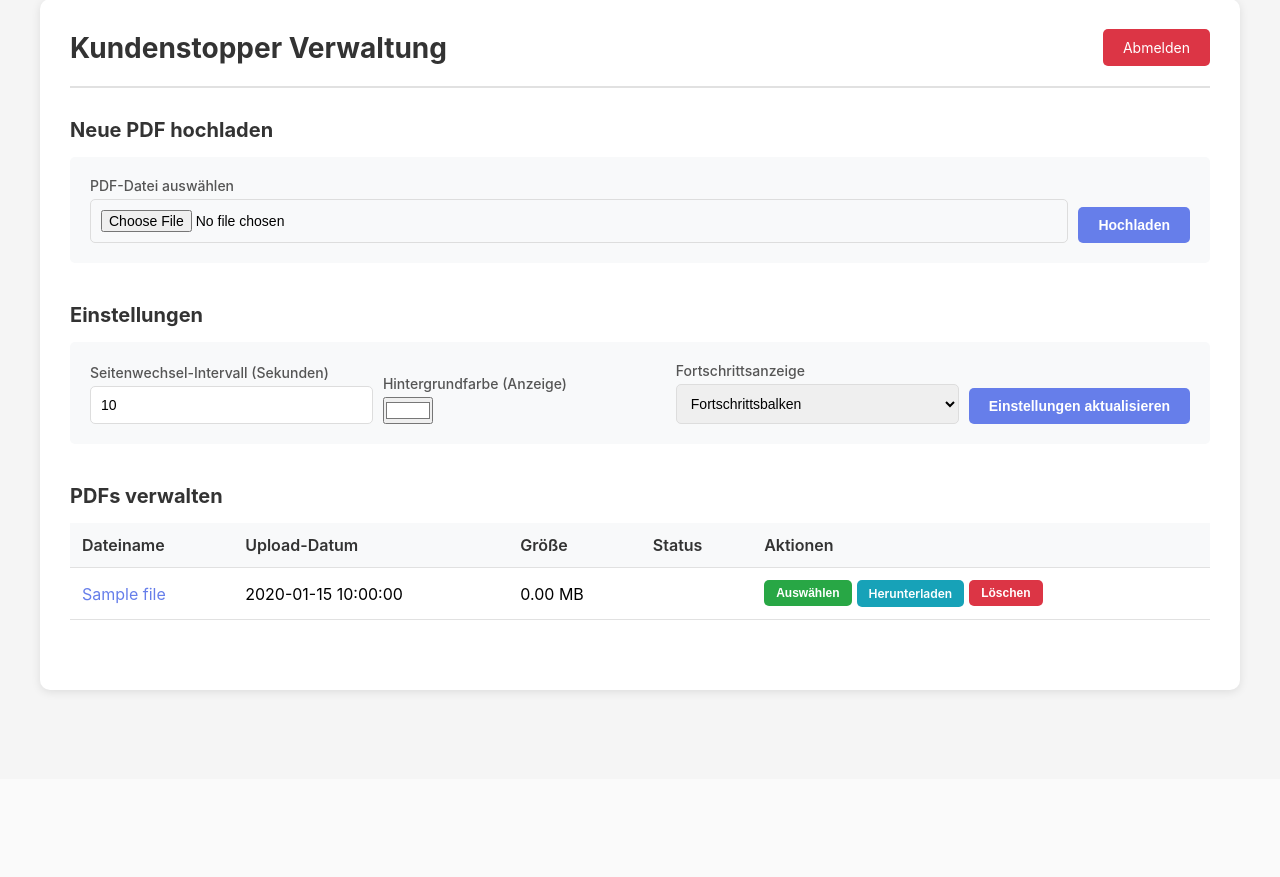
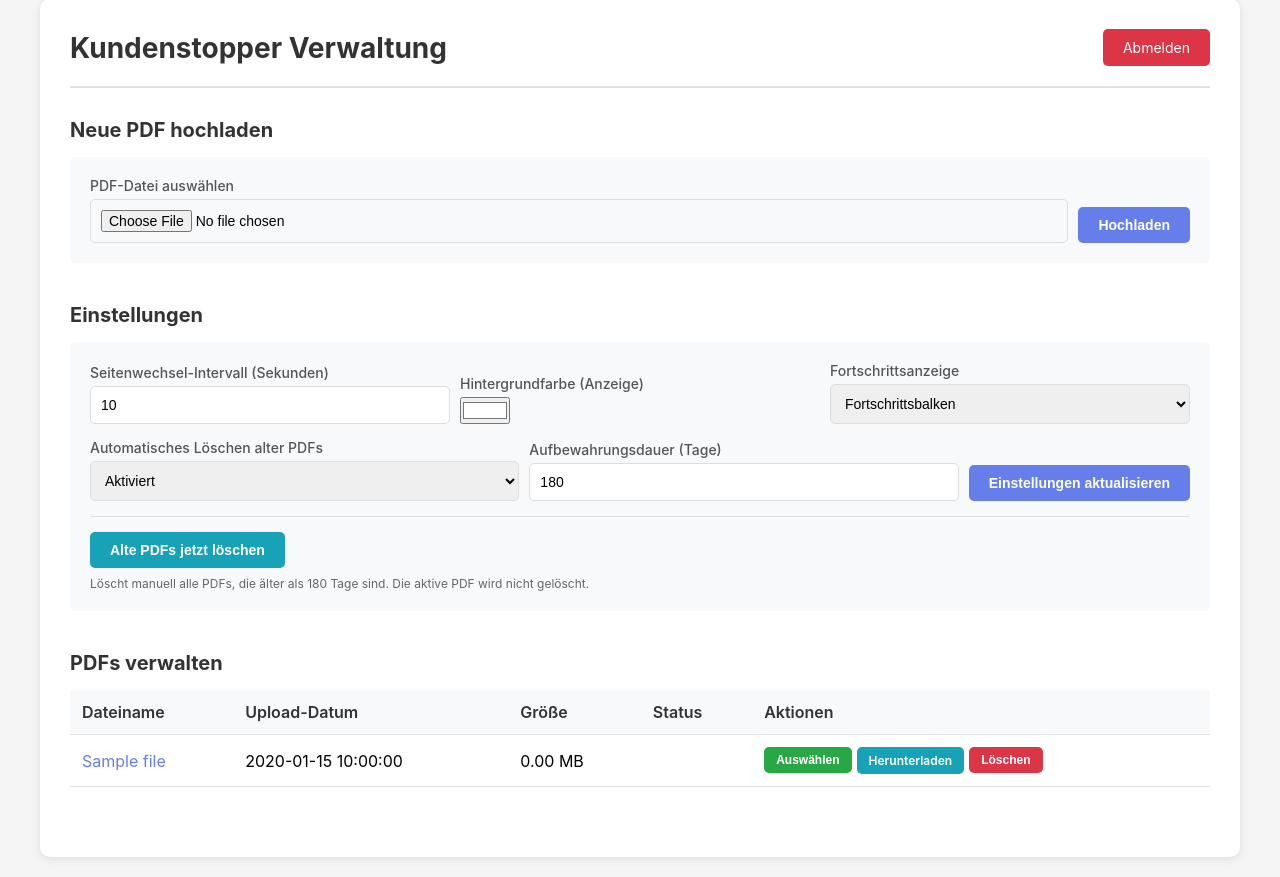
Before and after one commit to parsnipsmoothie/kundenstopper, a Flask app: page /admin in a window 1280 px wide. Shown: the part 21-898 px from the top of the page. Before the commit the page ends 715 px from the top, so only its background shows below. Run offline with Flask 3, Linux system fonts and the light colour scheme; the visitor is signed in with stand-in values (Sample User, id 1); data comes from the database, SQL or seed files in the repository; tables that the repository leaves empty hold one stand-in row (values such as "Sample post"); parts of the project's set-up code (start-up, migrations or seed data) failed here and were passed over.

Commit message:
Add automatic cleanup of old PDF files
Implements automatic deletion of PDF files older than a configurable
threshold (default: 180 days), with protection for currently active PDFs.

Features:
- Automatic cleanup on upload (can be disabled via settings)
- Manual cleanup button in admin panel
- Configurable retention period (1-3650 days)
- Active PDF protection (never deletes currently displayed PDF)
- New database settings: auto_cleanup_enabled, auto_cleanup_days

Changes:
- models.py: Added cleanup_old_pdfs() function and new settings
- app.py: Integrated cleanup into upload route, added manual cleanup route
- admin.html: Added cleanup configuration UI and manual cleanup button

Co-Authored-By: Claude Sonnet 4.5 <noreply@anthropic.com>

```diff
--- a/app.py
+++ b/app.py
@@ -10,7 +10,7 @@ from config import config
 from models import (
     init_db, add_pdf, get_pdf, get_all_pdfs, get_pdf_count,
     update_pdf_name, delete_pdf, get_newest_pdf,
-    get_setting, set_setting
+    get_setting, set_setting, cleanup_old_pdfs
 )
 
 # Add MIME type for .mjs files (ES6 JavaScript modules)
@@ -144,6 +144,8 @@ def admin():
     cycle_interval = int(get_setting('cycle_interval', '10'))
     background_color = get_setting('background_color', '#ffffff')
     progress_indicator = get_setting('progress_indicator', 'progress')
+    auto_cleanup_enabled = get_setting('auto_cleanup_enabled', 'true')
+    auto_cleanup_days = int(get_setting('auto_cleanup_days', '180'))
 
     return render_template(
         'admin.html',
@@ -153,7 +155,9 @@ def admin():
         selected_id=selected_id,
         cycle_interval=cycle_interval,
         background_color=background_color,
-        progress_indicator=progress_indicator
+        progress_indicator=progress_indicator,
+        auto_cleanup_enabled=auto_cleanup_enabled,
+        auto_cleanup_days=auto_cleanup_days
     )
 
 
@@ -188,7 +192,13 @@ def upload_pdf():
     # Add to database
     add_pdf(unique_filename, original_name, file_size)
 
-    flash(f'Datei "{original_name}" erfolgreich hochgeladen', 'success')
+    # Run automatic cleanup of old PDFs
+    deleted_count = cleanup_old_pdfs(app.config['UPLOAD_FOLDER'])
+    if deleted_count > 0:
+        flash(f'Datei "{original_name}" erfolgreich hochgeladen. {deleted_count} alte Datei(en) automatisch gelöscht.', 'success')
+    else:
+        flash(f'Datei "{original_name}" erfolgreich hochgeladen', 'success')
+
     return redirect(url_for('admin'))
 
 
@@ -264,6 +274,8 @@ def update_settings():
     cycle_interval = request.form.get('cycle_interval', type=int)
     background_color = request.form.get('background_color', '').strip()
     progress_indicator = request.form.get('progress_indicator', '').strip()
+    auto_cleanup_enabled = request.form.get('auto_cleanup_enabled', '').strip()
+    auto_cleanup_days = request.form.get('auto_cleanup_days', type=int)
 
     errors = []
 
@@ -285,11 +297,36 @@ def update_settings():
     else:
         errors.append('Ungültige Fortschrittsanzeige')
 
+    # Validate and update auto cleanup settings
+    if auto_cleanup_enabled in ['true', 'false']:
+        set_setting('auto_cleanup_enabled', auto_cleanup_enabled)
+    else:
+        errors.append('Ungültige Auto-Cleanup-Einstellung')
+
+    if auto_cleanup_days and auto_cleanup_days > 0:
+        set_setting('auto_cleanup_days', auto_cleanup_days)
+    else:
+        errors.append('Ungültige Aufbewahrungsdauer')
+
     if errors:
         for error in errors:
             flash(error, 'error')
     else:
         flash('Einstellungen erfolgreich aktualisiert', 'success')
+
+    return redirect(url_for('admin'))
+
+
+@app.route('/admin/cleanup', methods=['POST'])
+@login_required
+def manual_cleanup():
+    """Manually trigger cleanup of old PDF files."""
+    deleted_count = cleanup_old_pdfs(app.config['UPLOAD_FOLDER'])
+
+    if deleted_count > 0:
+        flash(f'{deleted_count} alte Datei(en) erfolgreich gelöscht', 'success')
+    else:
+        flash('Keine alten Dateien zum Löschen gefunden', 'info')
 
     return redirect(url_for('admin'))
 
--- a/models.py
+++ b/models.py
@@ -60,6 +60,16 @@ def init_db():
         conn.execute('''
             INSERT OR IGNORE INTO settings (key, value)
             VALUES ('progress_indicator', 'progress')
+        ''')
+
+        conn.execute('''
+            INSERT OR IGNORE INTO settings (key, value)
+            VALUES ('auto_cleanup_enabled', 'true')
+        ''')
+
+        conn.execute('''
+            INSERT OR IGNORE INTO settings (key, value)
+            VALUES ('auto_cleanup_days', '180')
         ''')
 
 
@@ -147,3 +157,73 @@ def get_newest_pdf():
         return conn.execute(
             'SELECT * FROM pdf_files ORDER BY upload_date DESC LIMIT 1'
         ).fetchone()
+
+
+def cleanup_old_pdfs(upload_folder):
+    """
+    Delete PDF files older than the configured threshold.
+    Excludes the currently active PDF from deletion.
+
+    Args:
+        upload_folder: Path to the uploads directory
+
+    Returns:
+        int: Number of files deleted
+    """
+    from datetime import timedelta
+
+    # Check if auto cleanup is enabled
+    auto_cleanup_enabled = get_setting('auto_cleanup_enabled', 'true')
+    if auto_cleanup_enabled.lower() != 'true':
+        return 0
+
+    # Get cleanup threshold in days
+    cleanup_days = int(get_setting('auto_cleanup_days', '180'))
+
+    # Get currently active PDF ID
+    selected_pdf_id = int(get_setting('selected_pdf_id', '0'))
+
+    # If selected_pdf_id is 0, get the actual newest PDF ID to exclude it
+    active_pdf_id = None
+    if selected_pdf_id == 0:
+        newest_pdf = get_newest_pdf()
+        if newest_pdf:
+            active_pdf_id = newest_pdf['id']
+    else:
+        active_pdf_id = selected_pdf_id
+
+    # Calculate cutoff date
+    cutoff_date = datetime.now() - timedelta(days=cleanup_days)
+
+    # Find old PDFs to delete
+    with get_db() as conn:
+        if active_pdf_id:
+            old_pdfs = conn.execute(
+                '''SELECT * FROM pdf_files
+                   WHERE upload_date < ? AND id != ?''',
+                (cutoff_date, active_pdf_id)
+            ).fetchall()
+        else:
+            # No active PDF, delete all old ones
+            old_pdfs = conn.execute(
+                '''SELECT * FROM pdf_files
+                   WHERE upload_date < ?''',
+                (cutoff_date,)
+            ).fetchall()
+
+        deleted_count = 0
+        for pdf in old_pdfs:
+            # Delete from database
+            conn.execute('DELETE FROM pdf_files WHERE id = ?', (pdf['id'],))
+
+            # Delete physical file
+            filepath = os.path.join(upload_folder, pdf['filename'])
+            if os.path.exists(filepath):
+                try:
+                    os.remove(filepath)
+                    deleted_count += 1
+                except OSError:
+                    # Log error but continue with other files
+                    pass
+
+        return deleted_count
--- a/templates/admin.html
+++ b/templates/admin.html
@@ -71,6 +71,12 @@
             background-color: #f8d7da;
             color: #721c24;
             border: 1px solid #f5c6cb;
+        }
+
+        .alert-info {
+            background-color: #d1ecf1;
+            color: #0c5460;
+            border: 1px solid #bee5eb;
         }
 
         .section {
@@ -309,9 +315,33 @@
                                 <option value="none" {% if progress_indicator == 'none' %}selected{% endif %}>Keine</option>
                             </select>
                         </div>
+                    </div>
+                    <div class="form-row" style="margin-top: 15px;">
+                        <div class="form-group">
+                            <label for="auto_cleanup_enabled">Automatisches Löschen alter PDFs</label>
+                            <select id="auto_cleanup_enabled" name="auto_cleanup_enabled" required>
+                                <option value="true" {% if auto_cleanup_enabled == 'true' %}selected{% endif %}>Aktiviert</option>
+                                <option value="false" {% if auto_cleanup_enabled == 'false' %}selected{% endif %}>Deaktiviert</option>
+                            </select>
+                        </div>
+                        <div class="form-group">
+                            <label for="auto_cleanup_days">Aufbewahrungsdauer (Tage)</label>
+                            <input type="number" id="auto_cleanup_days" name="auto_cleanup_days"
+                                   value="{{ auto_cleanup_days }}" min="1" max="3650" required>
+                        </div>
                         <button type="submit">Einstellungen aktualisieren</button>
                     </div>
                 </form>
+                <div style="margin-top: 15px; padding-top: 15px; border-top: 1px solid #ddd;">
+                    <form method="POST" action="{{ url_for('manual_cleanup') }}"
+                          onsubmit="return confirm('Möchten Sie alte PDFs jetzt löschen? PDFs älter als {{ auto_cleanup_days }} Tage werden gelöscht (aktive PDF wird ausgeschlossen).');">
+                        <button type="submit" class="btn-info">Alte PDFs jetzt löschen</button>
+                    </form>
+                    <p style="margin-top: 8px; font-size: 12px; color: #666;">
+                        Löscht manuell alle PDFs, die älter als {{ auto_cleanup_days }} Tage sind.
+                        Die aktive PDF wird nicht gelöscht.
+                    </p>
+                </div>
             </div>
         </div>
 
```
